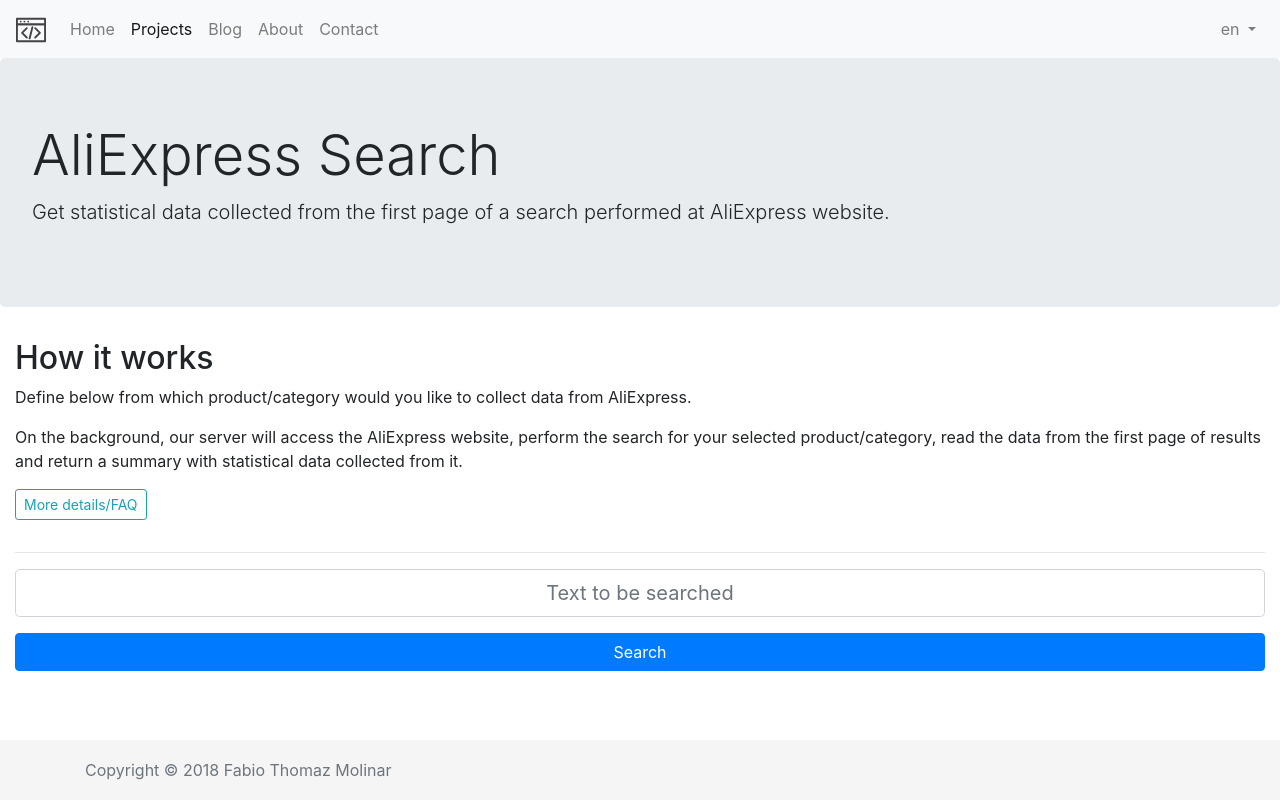
After one commit to fabiomolinar/website, a Django app: page /projects/ali/search/ in a window 1280 px wide. The commit adds this page. Run offline with Django 3.2, Linux system fonts and the light colour scheme; some libraries are stand-ins or nearby versions.

Commit message:
Adding collector service to compose. Adding some static content to the ali search page.

```diff
--- /dev/null
+++ b/website/ali/static/ali/script.js
@@ -0,0 +1,61 @@
+var _ali = (function(){
+    // HTML elements
+    let spinner = $("#results_spinner");
+    let searchForm = $("#form_request");
+    let resultsWrapper = $("#resultsWrapper");
+
+    // results object
+    var aliResults = (function(){
+        var empty = true;
+        var data = {};
+        var insertData = function(receivedData){
+            data = receivedData;
+            empty = false;
+        }
+        var clearData = function(){
+            data = {};
+            empty = true;
+            return true;
+        }
+        var getData = function(){
+            return $.extend(true,{},data);
+        }
+        var isEmpty = function(){
+            return empty == true;
+        }
+        return {
+            insertData: insertData,
+            isEmpty: isEmpty,
+            getData: getData,
+            clearData: clearData
+        }
+    }());
+
+    // form submition
+    searchForm.submit(function(e){
+        e.preventDefault();
+        if (resultsWrapper.hasClass("d-none")){
+            resultsWrapper.removeClass("d-none");
+        }
+        aliResults.clearData();
+        let formData = {
+            'text': $('input[name=text]').val(),
+            'csrfmiddlewaretoken': $('input[name=csrfmiddlewaretoken]').val()
+        }
+        spinner.removeClass("d-none");
+
+        $.ajax({
+            type: 'POST',
+            url: searchForm.attr("action"),
+            data: formData,
+            dataType: 'json',
+            encode: true
+        }).done(function(data, textStatus, jqXHR){
+            console.log(data);
+        }).fail(function(jqXHR, textStatus, errorThrown){
+
+        }).always(function(data){
+            spinner.addClass("d-none");
+        });
+    });
+})();
--- /dev/null
+++ b/website/ali/templates/ali/search.html
@@ -0,0 +1,69 @@
+{% extends "base/base.html" %}
+{% load i18n %}
+{% load static %}
+
+{% block title %}
+    Contact
+{% endblock title %}
+{% block description %}
+    <meta name="description" content="{% blocktrans %}Summary data of a search request to AliExpress{% endblocktrans %}" />
+{% endblock description%}
+{% block keywords %}
+    <meta name="keywords" content="{% blocktrans %}AliExpress, Data, Statistics, Summary, Automatic{% endblocktrans %}" />
+{% endblock keywords%}
+{% block head %}
+    <!-- FontAwesome -->
+    <script defer src="https://use.fontawesome.com/releases/v5.6.1/js/all.js" integrity="sha384-R5JkiUweZpJjELPWqttAYmYM1P3SNEJRM6ecTQF05pFFtxmCO+Y1CiUhvuDzgSVZ" crossorigin="anonymous"></script>
+{% endblock head %}
+
+{% block base-content %}
+    <div class="jumbotron">
+        <h2 class="display-4">AliExpress Search</h2>
+        <p class="lead">Get statistical data collected from the first page of a search performed at AliExpress website.</p>
+    </div>
+    <div class="container-fluid">
+        <div class="row flex-xl">
+            <div class="col-12 bd-content">
+                <h2>How it works</h2>
+                <p>Define below from which product/category would you like to collect data from AliExpress.</p>
+                <p>On the background, our server will access the AliExpress website, perform the search for your selected product/category, read the data from the first page of results and return a summary with statistical data collected from it.</p>
+                <p>
+                    <button class="btn btn-outline-info btn-sm" type="button" data-toggle="collapse" data-target="#FAQ" aria-expanded="false" aria-controls="FAQ">
+                        More details/FAQ
+                    </button>
+                </p>
+                <div class="collapse" id="FAQ">
+                    <div class="card card-body">
+                        <ul>
+                            <li>Is data collected from all page results?</li>
+                            <ul>
+                                <li>No. Data is collected only from the first page. That would not be polite to AliExpress and it would overload their server with undesirable requests.</li>
+                            </ul>
+                        </ul>
+                    </div>
+                </div>
+            </div>
+        </div>
+        <hr>
+        <div class="row flex-xl">
+            <div class="col-12 bd-content">
+                <form action="{% url 'run_search' %}" method="POST" id="form_request">
+                    {% csrf_token %}
+                    <div class="form-group">
+                        <input type="text" name="text" class="form-control form-control-lg text-center" placeholder="Text to be searched">
+                    </div>
+                    <button type="submit" class="btn btn-primary btn-block" id="submit_request">Search</button>
+                </form>
+            </div>
+        </div>
+        <div class="row flex-xl d-none" id="resultsWrapper">
+            <div class="col-12 bd-content">
+                <hr>
+                <p id="results_spinner" class="text-center d-none"><span class="fas fa-spinner fa-5x fa-spin" aria-hidden="true"></span></p>
+            </div>
+        </div>
+    </div>
+{% endblock base-content %}
+{% block scripts %}
+    <script src="{% static 'ali/script.js' %}"></script>
+{% endblock scripts %}
--- /dev/null
+++ b/website/ali/urls.py
@@ -0,0 +1,9 @@
+from django.urls import path
+
+from . import views
+
+urlpatterns = [
+    path('', views.index, name='index'),
+    path('search/', views.search, name='search'),
+    path('run-search', views.run_search, name='run_search')
+]
--- a/website/ali/views.py
+++ b/website/ali/views.py
@@ -1,3 +1,40 @@
-from django.shortcuts import render
+from django.utils import timezone
 
-# Create your views here.
+from django.shortcuts import render, redirect
+from django.http import JsonResponse, HttpResponseForbidden, HttpResponseBadRequest
+from django.conf import settings
+from django.forms.models import model_to_dict
+
+from ali.models import Search
+
+def index(request):
+    respose = redirect('search')
+    return respose
+
+def search(request):
+    return render(request, 'ali/search.html')
+
+def run_search(request):
+    # Check if it is an Ajax request and a POST request
+    if not request.is_ajax():
+        return HttpResponseForbidden("Only Ajax calls are permitted.")
+    if not request.method == 'POST':
+        return HttpResponseForbidden("Only POST requests are permitted.")
+    text_to_search = request.POST.get('text', None)
+    if not text_to_search:
+        return HttpResponseBadRequest("Missing attributes.")
+
+    # Check if the same search has been done in the last few days (set by ALI_SEARCH_CACHE setting)
+    query = Search.objects.filter(search_text=text_to_search).order_by('-date_created')
+    if query.count() != 0:
+        last_entry = query[0]
+        days_to_cache = settings.ALI_SEARCH_CACHE
+        time_diff = timezone.now() - last_entry.date_created
+        if time_diff.days <= days_to_cache:
+            return JsonResponse(model_to_dict(last_entry))
+
+
+    # If not, send request to Scrapyd to get the data
+
+    # Listen to results from the DB
+    return JsonResponse({'response':text_to_search})
--- a/website/base/templates/base/base.html
+++ b/website/base/templates/base/base.html
@@ -101,12 +101,13 @@
         </footer>
 
         <!-- jQuery -->
-        <script src="https://code.jquery.com/jquery-3.3.1.slim.min.js" integrity="sha384-q8i/X+965DzO0rT7abK41JStQIAqVgRVzpbzo5smXKp4YfRvH+8abtTE1Pi6jizo" crossorigin="anonymous"></script>
+        <script src="https://code.jquery.com/jquery-3.3.1.min.js" integrity="sha256-FgpCb/KJQlLNfOu91ta32o/NMZxltwRo8QtmkMRdAu8=" crossorigin="anonymous"></script>
         <!-- Popper -->
         <script src="https://cdnjs.cloudflare.com/ajax/libs/popper.js/1.14.3/umd/popper.min.js" integrity="sha384-ZMP7rVo3mIykV+2+9J3UJ46jBk0WLaUAdn689aCwoqbBJiSnjAK/l8WvCWPIPm49" crossorigin="anonymous"></script>
         <!-- Bootstrap -->
         <script src="https://stackpath.bootstrapcdn.com/bootstrap/4.1.3/js/bootstrap.min.js" integrity="sha384-ChfqqxuZUCnJSK3+MXmPNIyE6ZbWh2IMqE241rYiqJxyMiZ6OW/JmZQ5stwEULTy" crossorigin="anonymous"></script>
         <!-- My Scripts -->
         <script src="{% static 'base/script.js' %}"></script>
+        {% block scripts %}{% endblock scripts %}
     </body>
 </html>
--- a/website/base/urls.py
+++ b/website/base/urls.py
@@ -7,4 +7,5 @@
     path('projects/', views.projects, name='projects'),
     path('about/', views.about, name='about'),
     path('contact/', views.contact, name='contact'),
+    path('projects/ali/', include('ali.urls'))
 ]
--- a/website/website/settings.py
+++ b/website/website/settings.py
@@ -167,3 +167,6 @@
 # Others
 
 SITE_ID = 1
+
+# How many days we will cache the results from a query
+ALI_SEARCH_CACHE = 3
```
Also changed, not shown: docker-compose.yml (+15 -1 lines), README.md, 2 other files.
